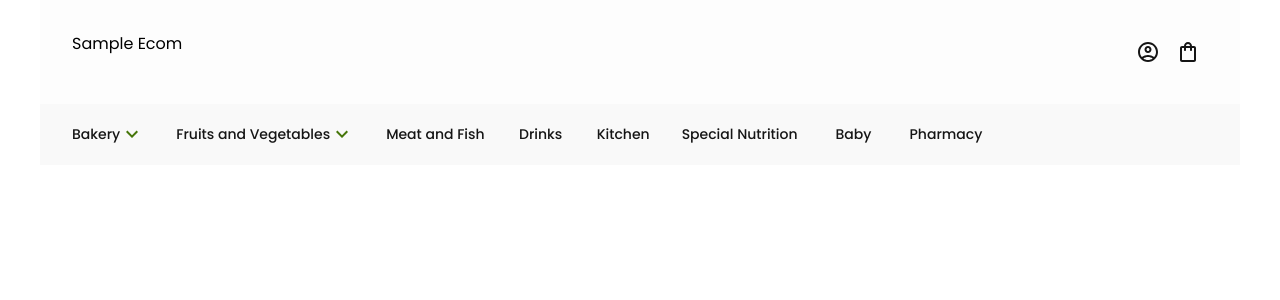
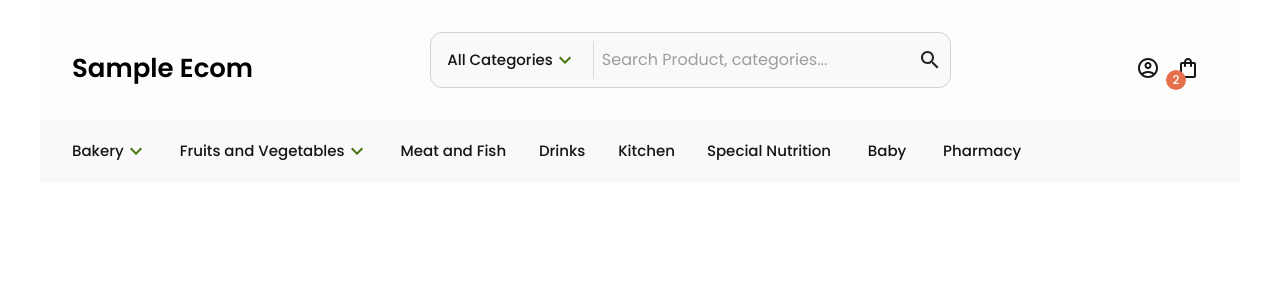
Before and after one commit to TanishqSingla/sample-ecom, a React (Vite) app: page / in a window 1280 px wide. Shown: the top 300 px of the page. Built offline with nearby package versions, Linux system fonts and the light colour scheme.

Commit message:
Add badge to cart and search to header

```diff
--- a/src/components/Layout/Header/Header.tsx
+++ b/src/components/Layout/Header/Header.tsx
@@ -1,5 +1,20 @@
-import { AccountCircleOutlined, ShoppingBagOutlined } from "@mui/icons-material";
-import { Grid, IconButton, Stack, Typography } from "@mui/material";
+import {
+	AccountCircleOutlined,
+	Search,
+	ShoppingBagOutlined,
+} from "@mui/icons-material";
+import {
+	Badge,
+	Box,
+	Divider,
+	Grid,
+	IconButton,
+	InputBase,
+	Paper,
+	Stack,
+	TextField,
+	Typography,
+} from "@mui/material";
 import NavItem from "../UI/NavItem/NavItem";
 
 export default function () {
@@ -9,25 +24,63 @@ export default function () {
 				direction="row"
 				container
 				justifyContent="space-between"
+				alignItems="flex-end"
 				sx={{ p: 4 }}
 			>
-				<Typography>Sample Ecom</Typography>
+				<Typography style={{ fontSize: 26, fontWeight: 600 }}>
+					Sample Ecom
+				</Typography>
+				<Box
+					sx={{
+						p: 1,
+						background: "#F9F9F9",
+						minWidth: 500,
+						border: "solid 1px #D1D1D1",
+						borderRadius: "12px",
+					}}
+				>
+					<Stack direction="row" alignItems="center" gap="8px">
+						<NavItem items={["Electronics", "Books"]}>All Categories</NavItem>
+						<Divider orientation="vertical" flexItem />
+						<Paper
+							component="form"
+							sx={{
+								display: "flex",
+								alignItems: "center",
+								flex: 1,
+								background: "transparent",
+								boxShadow: "none",
+							}}
+						>
+							<InputBase
+								placeholder="Search Product, categories..."
+								sx={{ flex: 1 }}
+							/>
+							<Search />
+						</Paper>
+					</Stack>
+				</Box>
 				<Stack direction="row">
-
-				</Stack>
-				<Stack direction="row">
-					<IconButton>
-						<AccountCircleOutlined sx={{color: "primary.dark"}} />
+					<IconButton sx={{ h: 4, w: 4 }}>
+						<AccountCircleOutlined sx={{ color: "primary.dark" }} />
 					</IconButton>
-					<IconButton>
-						<ShoppingBagOutlined sx={{color: "primary.dark"}} />
+					<IconButton sx={{ h: 4, w: 4 }}>
+						<Badge
+							badgeContent={2}
+							color="secondary"
+							anchorOrigin={{ vertical: "bottom", horizontal: "left" }}
+						>
+							<ShoppingBagOutlined sx={{ color: "primary.dark" }} />
+						</Badge>
 					</IconButton>
 				</Stack>
 			</Grid>
-			<nav style={{ background: "#F9F9F9", padding: "12px 24px", }}>
+			<nav style={{ background: "#F9F9F9", padding: "12px 24px" }}>
 				<Stack direction="row" gap="16px">
 					<NavItem items={["Bread", "Cakes"]}>Bakery</NavItem>
-					<NavItem items={["Seasonal", "Exotic"]}>Fruits and Vegetables</NavItem>
+					<NavItem items={["Seasonal", "Exotic"]}>
+						Fruits and Vegetables
+					</NavItem>
 					<NavItem>Meat and Fish</NavItem>
 					<NavItem>Drinks</NavItem>
 					<NavItem>Kitchen</NavItem>
--- a/src/components/Layout/UI/NavItem/NavItem.tsx
+++ b/src/components/Layout/UI/NavItem/NavItem.tsx
@@ -18,7 +18,7 @@ export default function (props: Props) {
 	return (
 		<div>
 			<Button
-				sx={{ color: "#151515", textTransform: "none" }}
+				sx={{ color: "#151515", textTransform: "none", fontSize: "15px" }}
 				onClick={handleClick}
 			>
 				{props.children}
--- a/src/utils/theme.ts
+++ b/src/utils/theme.ts
@@ -10,6 +10,9 @@ export const theme = createTheme({
 			dark: "#151515",
 			light: "#fff",
 		},
+    secondary: {
+      main: "#E6704B"
+    }
 	},
 	typography: {
 		fontFamily: ["Poppins", "sans-serif"].join(","),
```
